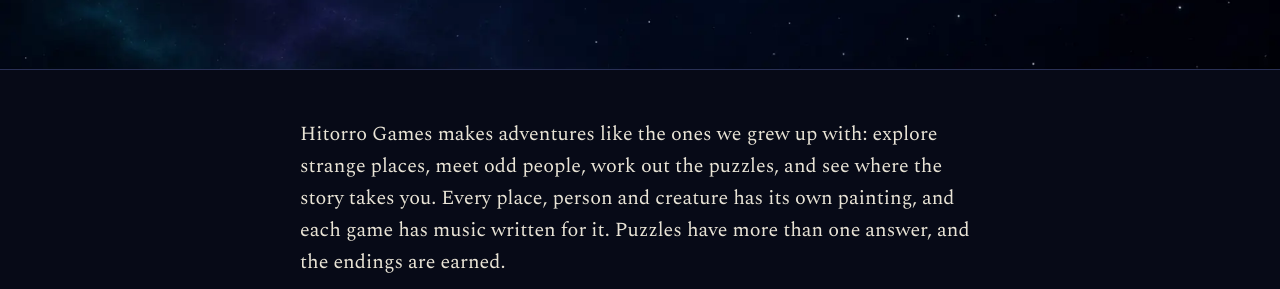
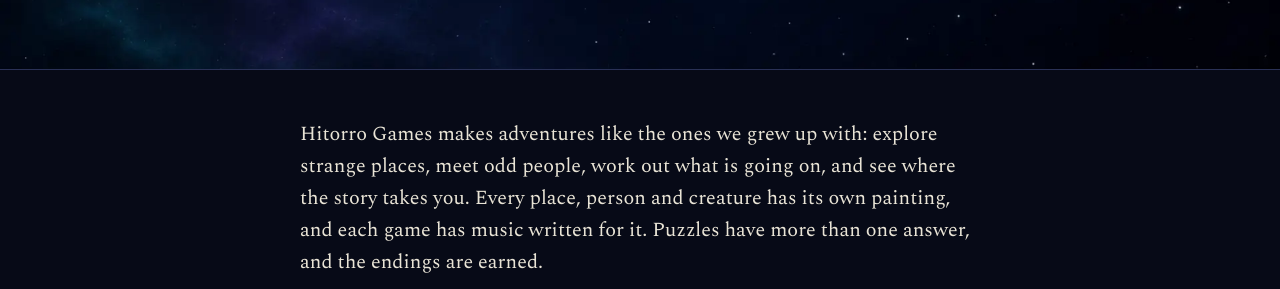
Before and after one commit to geekychris/games-hitorro-site, a plain HTML site: page site/index.html in a window 1280 px wide. Shown: the part 495-784 px from the top of the page. Drawn offline with nearby package versions, Linux system fonts and the light colour scheme; a web font is replaced by a local one.

Commit message:
Intro: avoid saying puzzles twice
Co-Authored-By: Claude Opus 5.5 <noreply@anthropic.com>

```diff
--- a/site/index.html
+++ b/site/index.html
@@ -29,7 +29,7 @@
 
 <main>
   <section class="intro">
-    <p>Hitorro Games makes adventures like the ones we grew up with: explore strange places, meet odd people, work out the puzzles, and see where the story takes you. Every place, person and creature has its own painting, and each game has music written for it. Puzzles have more than one answer, and the endings are earned.</p>
+    <p>Hitorro Games makes adventures like the ones we grew up with: explore strange places, meet odd people, work out what is going on, and see where the story takes you. Every place, person and creature has its own painting, and each game has music written for it. Puzzles have more than one answer, and the endings are earned.</p>
     <p>Four games are in testing now. They're coming to <b>Mac</b> and <b>Windows</b>, and three of them to <b>AmigaOS&nbsp;4</b>, because some of us never left.</p>
   </section>
 
```
